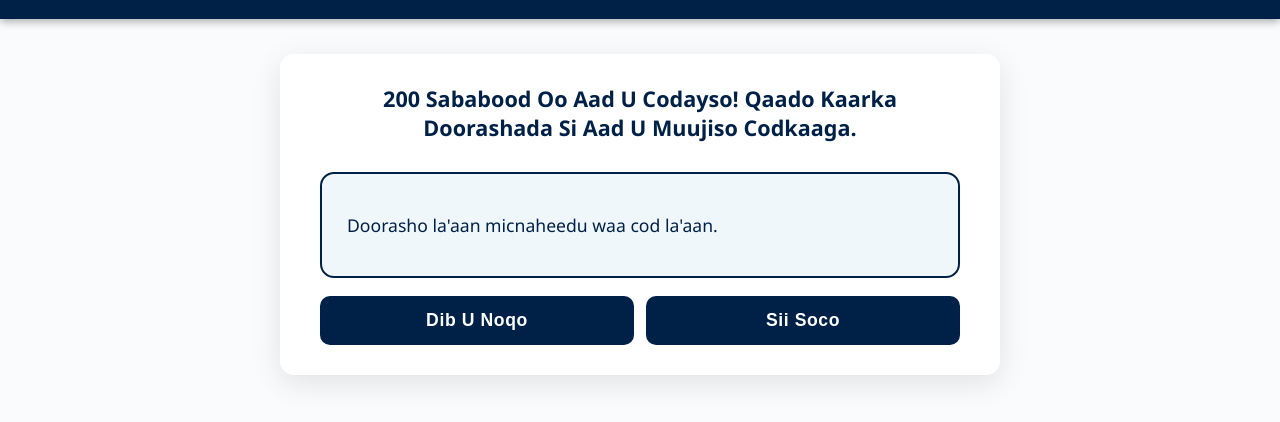
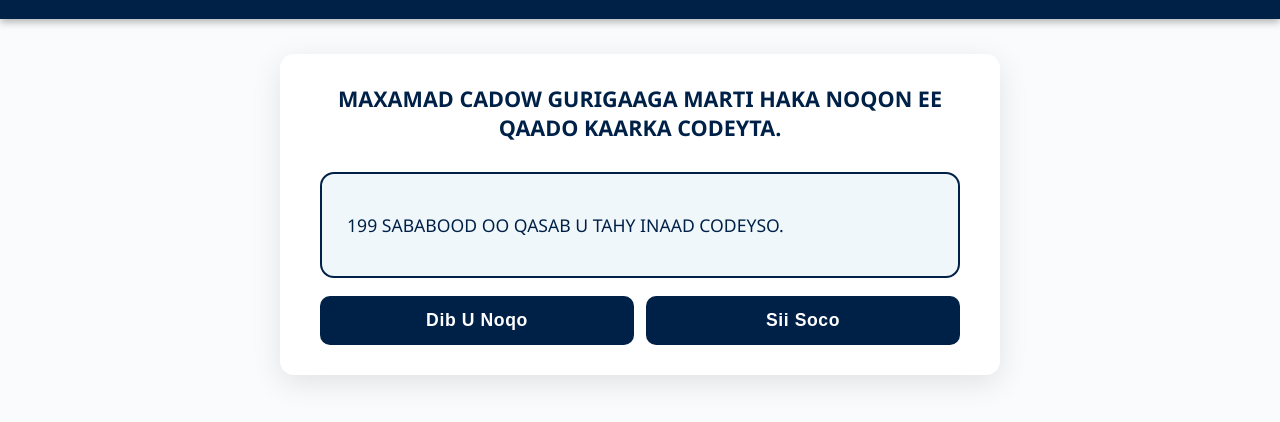
Before and after one commit to maxamad-cade-yu/MAXAMAD-CADE-YOUTH-UNION-, a plain HTML site: page index.html in a window 1280 px wide. Shown: the part 66-488 px from the top of the page. Drawn offline with Linux system fonts and the light colour scheme.

Commit message:
Update index.html

```diff
--- a/index.html
+++ b/index.html
@@ -94,7 +94,7 @@
 
   <main>
     <div class="call-to-action" role="heading" aria-level="2">
-      200 Sababood Oo Aad U Codayso! Qaado Kaarka Doorashada Si Aad U Muujiso Codkaaga.
+      MAXAMAD CADOW GURIGAAGA MARTI HAKA NOQON EE QAADO KAARKA CODEYTA.
     </div>
 
     <section class="info-section" aria-live="polite" aria-atomic="true" aria-relevant="text">
@@ -109,7 +109,7 @@
 
   <script>
     const votingReasons = [
-      "Doorasho la'aan micnaheedu waa cod la'aan.",
+      "199 SABABOOD OO QASAB U TAHY INAAD CODEYSO.",
       "Codkaaga wuxuu ka tarjumayaa codka bulshadaada.",
       "Codbixintu waa furaha horumarka bulshada.",
       "Codbixintu waxay ka hortagtaa rabshadaha siyaasadeed.",
```
